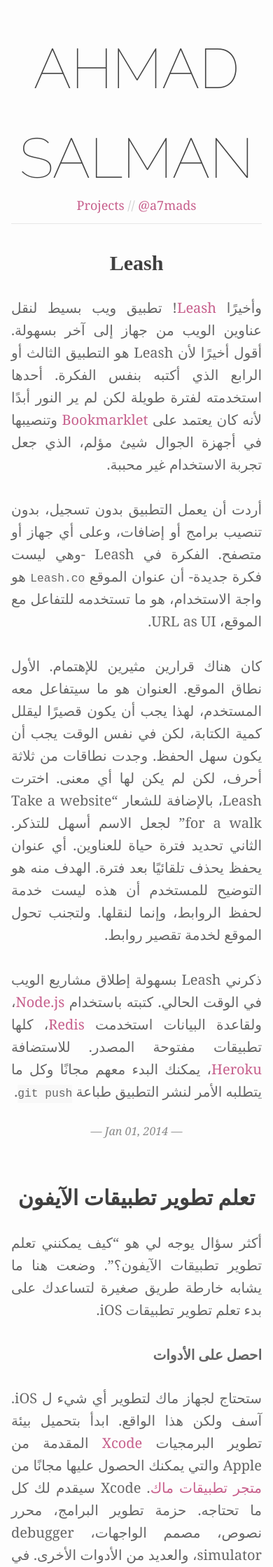
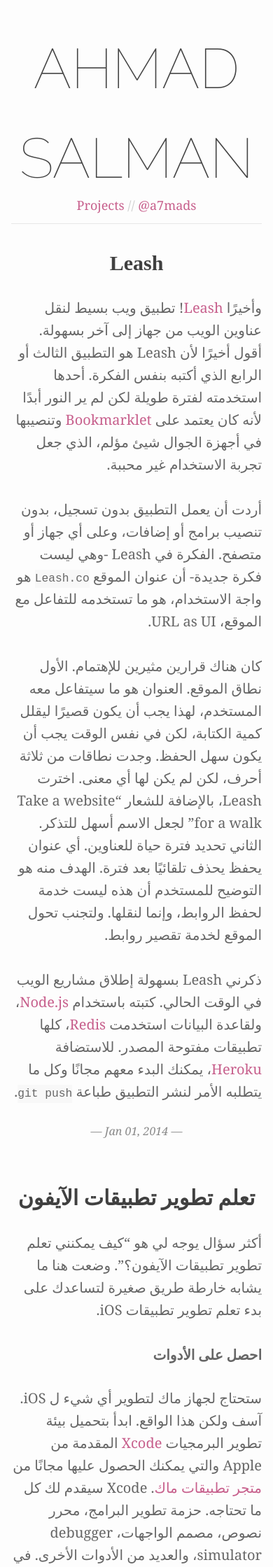
Before and after one commit to githubber/ahmads.github.com, a Jekyll site: the page built from index.html, in a window 390 px wide. Shown: the top 2239 px of the page at 70% size. Built offline with Jekyll 4.4.1, drawn with Linux system fonts in a browser that asks for light colours; some web fonts are replaced; Markdown is read by kramdown in place of the engine named in the settings; the list of posts is cut into pages by our own code.

Commit message:
fix text-align on mobile

```diff
--- a/css/screen.css
+++ b/css/screen.css
@@ -184,7 +184,7 @@
 
 .button-flat {
   font: 1em 'Droid Arabic Kufi', serif !important;
-  	position: relative;
+  position: relative;
 	display: inline-block;
 	padding: 5px 25px;
 	margin: 20px 10px;
@@ -237,3 +237,11 @@
 .faded {
   color: #ccc;
 }
+
+@media screen and (max-width: 640px) {
+
+	body {
+		text-align: initial;
+	}
+
+}
```
